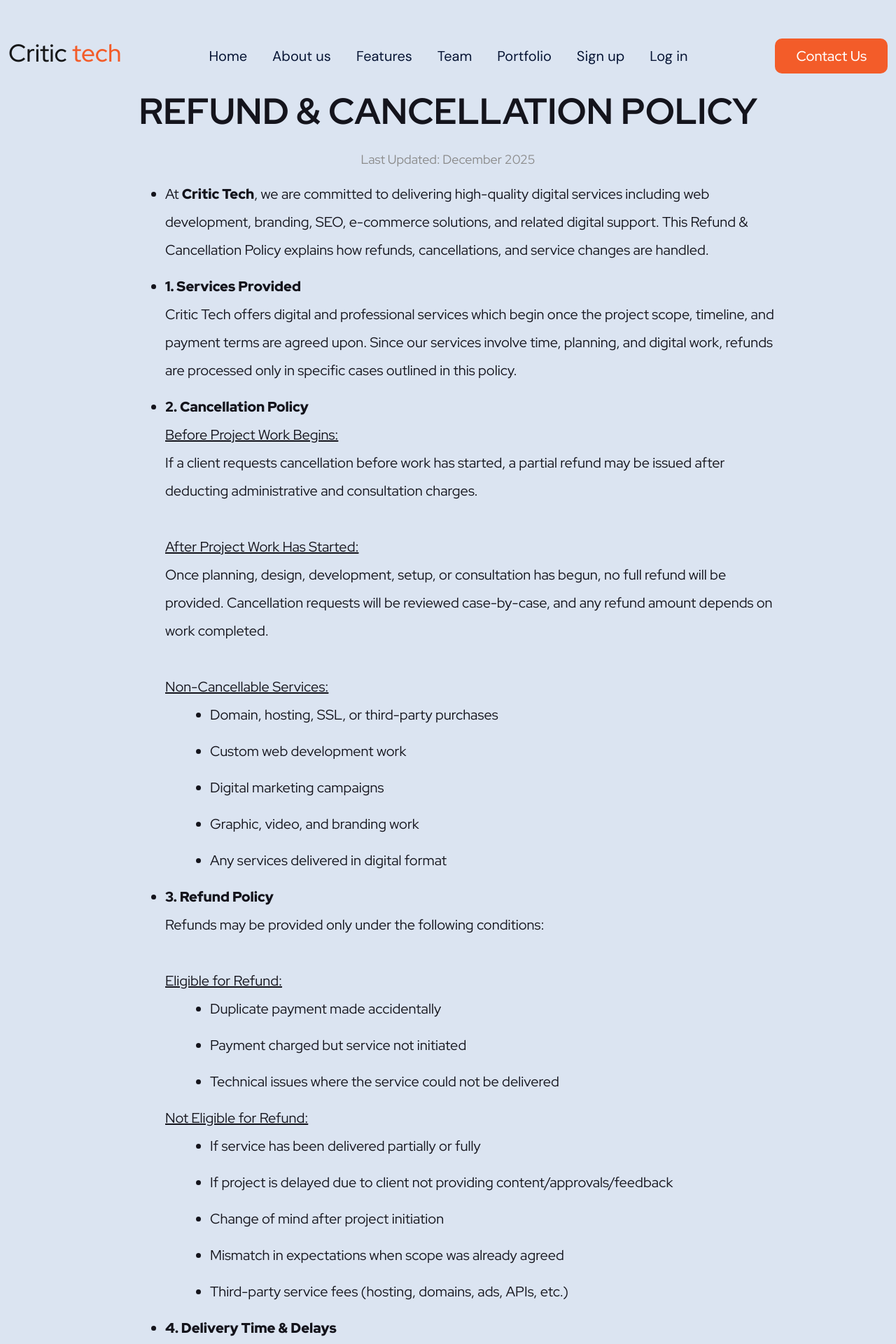
After one commit to critictechsolutions-dot/critic_tech_django, a Django app: page /refund_cancellation/ in a window 1280 px wide. The commit adds this page. Shown: the top 1920 px of the page at 70% size. Run offline with Django 5.2, Linux system fonts and the light colour scheme; some libraries are stand-ins or nearby versions.

Commit message:
added refund page

```diff
--- a/core/urls.py
+++ b/core/urls.py
@@ -8,4 +8,5 @@ urlpatterns = [
     path("accounts/login/", views.user_login, name="login"),
     path("accounts/logout/", views.logout, name="logout"),
     path("contact/",views.contact,name="contact"),
+    path("refund_cancellation/",views.refund,name="refund_cancellation")
 ]
--- a/core/views.py
+++ b/core/views.py
@@ -54,3 +54,6 @@ def privacy_policy(request):
 
 def contact(request):
     return render(request,"contact.html")
+
+def refund(request):
+    return render(request,"refund_cancellation.html")
--- a/templates/base.html
+++ b/templates/base.html
@@ -59,6 +59,7 @@
                     <li><a href="#my_features" class="text-capitalize fs-6 text-decoration-none">Features </a></li>
                     <li><a href="#my_team" class="text-capitalize fs-6 text-decoration-none">Team </a></li>
                     <li><a href="#my_protfolio" class="text-capitalize fs-6 text-decoration-none">Portfolio </a></li>
+                    <li><a href="{% url 'refund_cancellation' %}" class="text-capitalize fs-6 text-decoration-none">refund conditions </a></li>
                     <li><a href="{% url 'terms_and_conditions' %}" class="text-capitalize fs-6 text-decoration-none">terms and
                         conditions</a></li>
                     <li><a href="{% url 'privacy_policy' %}" class="text-capitalize fs-6 text-decoration-none">Privacy Policy</a></li>
--- /dev/null
+++ b/templates/refund_cancellation.html
@@ -0,0 +1,104 @@
+{% extends "base.html" %}
+
+{% block body %}
+
+<!------------------------------>
+<!-- Header Start -->
+<!------------------------------>
+{% include 'includes/nav.html' %}
+
+<!-- Refund & Cancellation Policy Section Start -->
+<section class="terms-conditions position-relative py-5 bg-light" id="refund_policy">
+  <div class="container">
+    <div class="row justify-content-center">
+      <div class="col-xxl-9 col-xl-9 col-lg-10 col-md-11 col-sm-12">
+
+        <h2 class="fw-bold text-uppercase text-center mb-4">Refund & Cancellation Policy</h2>
+
+        <p class="text-center text-muted">Last Updated: December 2025</p>
+
+        <ul class="text-start fs-6 lh-lg">
+
+          <li>
+            At <strong>Critic Tech</strong>, we are committed to delivering high-quality digital services including
+            web development, branding, SEO, e-commerce solutions, and related digital support.
+            This Refund & Cancellation Policy explains how refunds, cancellations, and service changes are handled.
+          </li>
+
+          <li>
+            <strong>1. Services Provided</strong><br>
+            Critic Tech offers digital and professional services which begin once the project scope, timeline,
+            and payment terms are agreed upon.
+            Since our services involve time, planning, and digital work, refunds are processed only in specific cases
+            outlined in this policy.
+          </li>
+
+          <li>
+            <strong>2. Cancellation Policy</strong><br>
+            <u>Before Project Work Begins:</u><br>
+            If a client requests cancellation before work has started, a partial refund may be issued after deducting
+            administrative and consultation charges.
+            <br><br>
+            <u>After Project Work Has Started:</u><br>
+            Once planning, design, development, setup, or consultation has begun, no full refund will be provided.
+            Cancellation requests will be reviewed case-by-case, and any refund amount depends on work completed.
+            <br><br>
+            <u>Non-Cancellable Services:</u>
+            <ul>
+              <li>Domain, hosting, SSL, or third-party purchases</li>
+              <li>Custom web development work</li>
+              <li>Digital marketing campaigns</li>
+              <li>Graphic, video, and branding work</li>
+              <li>Any services delivered in digital format</li>
+            </ul>
+          </li>
+
+          <li>
+            <strong>3. Refund Policy</strong><br>
+            Refunds may be provided only under the following conditions:
+            <br><br>
+            <u>Eligible for Refund:</u>
+            <ul>
+              <li>Duplicate payment made accidentally</li>
+              <li>Payment charged but service not initiated</li>
+              <li>Technical issues where the service could not be delivered</li>
+            </ul>
+            <u>Not Eligible for Refund:</u>
+            <ul>
+              <li>If service has been delivered partially or fully</li>
+              <li>If project is delayed due to client not providing content/approvals/feedback</li>
+              <li>Change of mind after project initiation</li>
+              <li>Mismatch in expectations when scope was already agreed</li>
+              <li>Third-party service fees (hosting, domains, ads, APIs, etc.)</li>
+            </ul>
+          </li>
+
+          <li>
+            <strong>4. Delivery Time & Delays</strong><br>
+            Delivery timelines depend on client inputs, approvals, and technical requirements.
+            Delays caused by the client (late content, no response, major changes) do not qualify for refunds.
+          </li>
+
+          <li>
+            <strong>5. Contact for Refunds or Cancellations</strong><br>
+            For any refund or cancellation request, contact us at:<br>
+            📧 <a href="mailto:info@critictech.com" class="text-primary text-decoration-none">info@critictech.com</a><br>
+            📞 +91-9962285028<br>
+            🌐 <a href="https://critictech.com" class="text-primary text-decoration-none">https://critictech.com</a><br>
+            All requests will be addressed within <strong>3–7 working days</strong>.
+          </li>
+
+          <li>
+            <strong>6. Agreement</strong><br>
+            By using our website and services, you agree to this Refund & Cancellation Policy.
+          </li>
+
+        </ul>
+
+      </div>
+    </div>
+  </div>
+</section>
+<!-- Refund & Cancellation Policy Section End -->
+
+{% endblock %}
```
